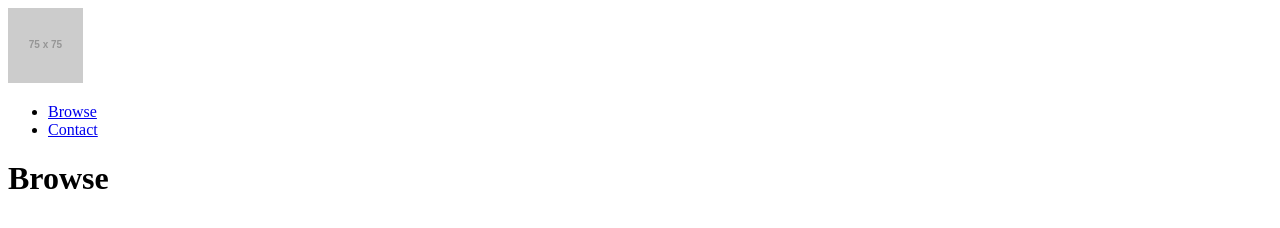
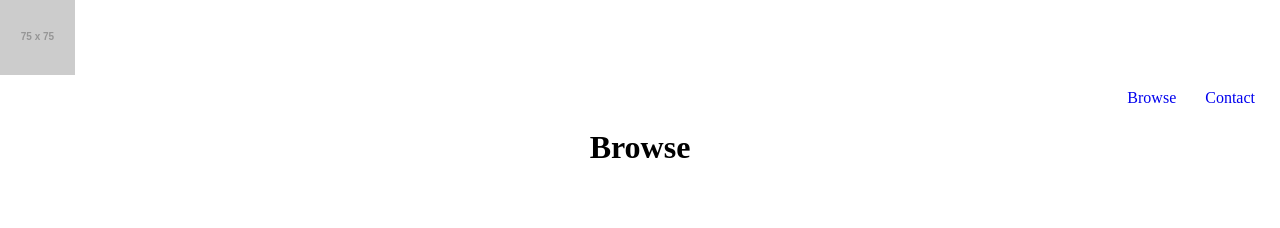
Before and after one commit to sylkylacole/confessions, a plain HTML site: page public/browse.html in a window 1280 px wide. Drawn offline with Linux system fonts and the light colour scheme; placeholder pictures from the web are drawn by us.

Commit message:
Edited html headers for consistency

```diff
--- a/public/browse.html
+++ b/public/browse.html
@@ -5,6 +5,7 @@
     <meta name="viewport" content="width=device-width, initial-scale=1.0">
     <title>Confessions</title>
     <script src="script.js"></script>
+    <link rel="stylesheet" href="css/main.css">
 </head>
 <body>
     <a href="index.html"><img src="https://placehold.co/75" alt="logo"></a>
```
Also changed, not shown: public/contact.html (+1 -0 lines).
